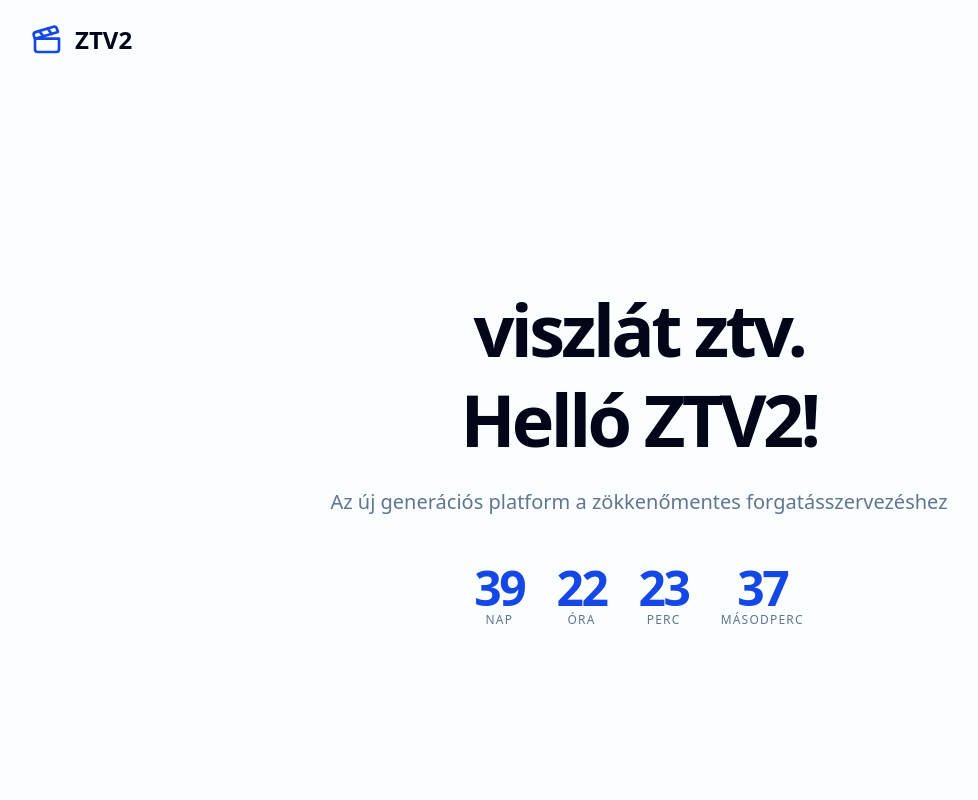
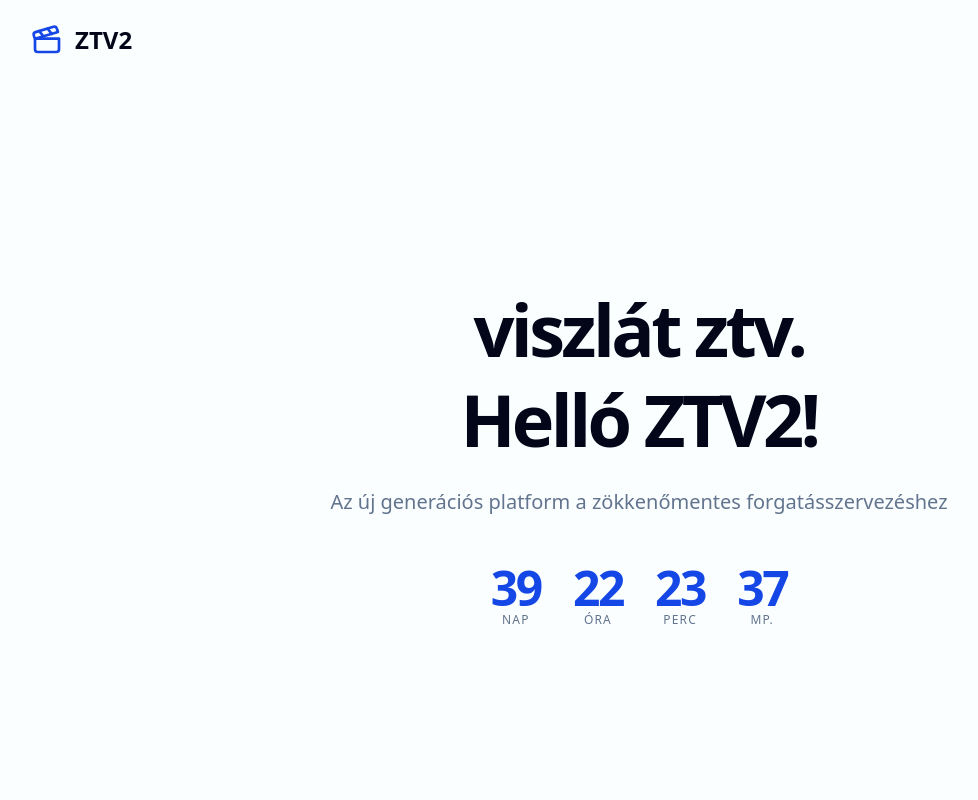
Before and after one commit to ZTV2-DevTeam/frontend, a Next.js app: page / in a window 1280 px wide. Shown: the top 800 px of the page, without its empty margins (1-979 px from the left). Built offline with nearby package versions, Linux system fonts and the light colour scheme; no server answers.

Commit message:
fix: update label for seconds in CountdownTimer component #2 - hotfix

```diff
--- a/components/countdown-timer.tsx
+++ b/components/countdown-timer.tsx
@@ -75,7 +75,7 @@ export function CountdownTimer({ targetDate }: { targetDate: Date }) {
       <CountdownUnit value={timeLeft.days} label="Nap" />
       <CountdownUnit value={timeLeft.hours} label="Óra" />
       <CountdownUnit value={timeLeft.minutes} label="Perc" />
-      <CountdownUnit value={timeLeft.seconds} label="Másodperc" />
+      <CountdownUnit value={timeLeft.seconds} label="Mp." />
     </div>
   )
 }
```
